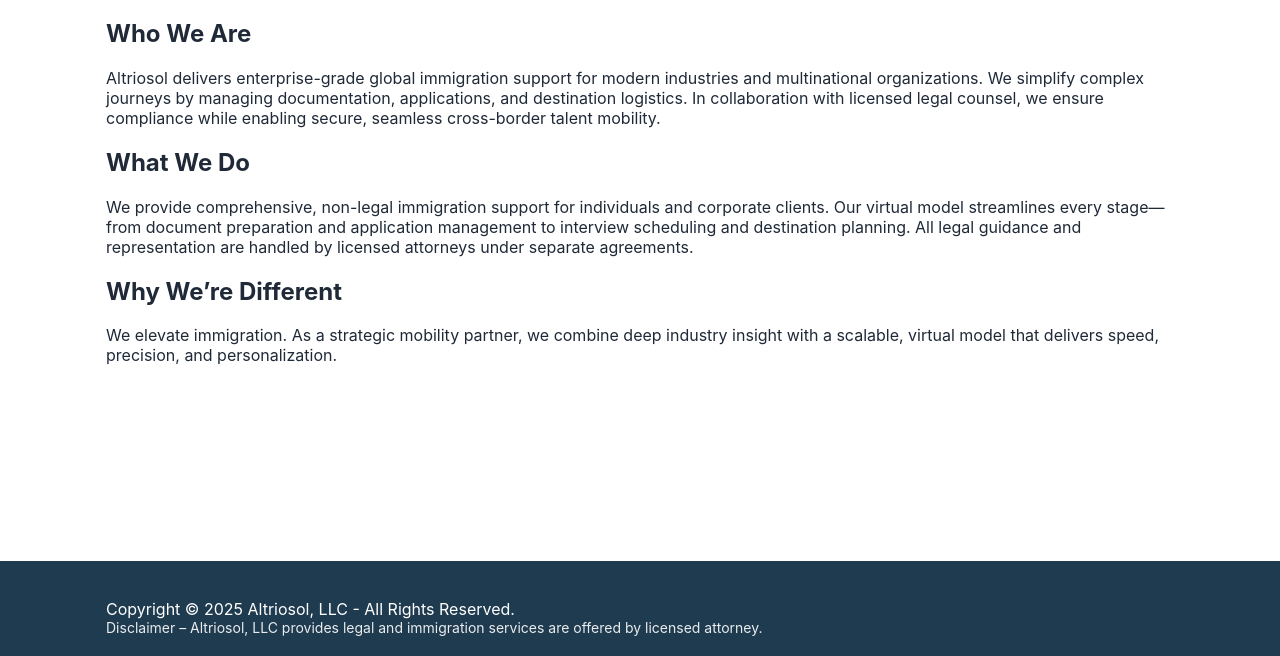
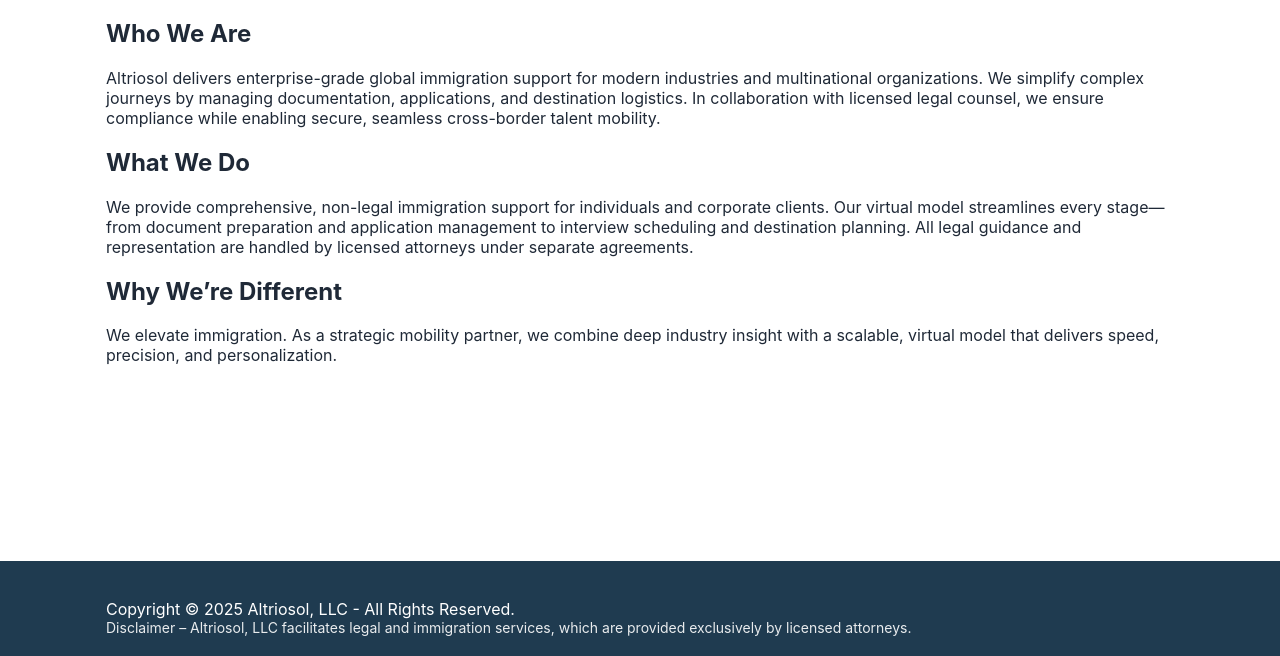
Before and after one commit to priyaj0316/altriosol-public, a plain HTML site: page about.html in a window 1280 px wide. Shown: the part 144-800 px from the top of the page. Drawn offline with Linux system fonts and the light colour scheme.

Commit message:
updated disclaimer

```diff
--- a/about.html
+++ b/about.html
@@ -46,7 +46,8 @@ window.__altriosol = { initHeader: function(d){ var h=document.querySelector('he
   <div class="footer-inner">
     <div class="legal">
       <p>Copyright © 2025 Altriosol, LLC - All Rights Reserved.</p>
-      <p class="disclaimer">Disclaimer – Altriosol, LLC provides legal and immigration services are offered by licensed attorney.</p>
+      <p class="disclaimer">Disclaimer – Altriosol, LLC facilitates legal and immigration services, which are provided exclusively by licensed attorneys.
+      </p>
     </div>
   </div>
 </footer>
```
Also changed, not shown: contact_us.html (+2 -1 lines), index.html (+2 -1 lines), philosophy.html (+2 -1 lines), services.html (+2 -1 lines).
